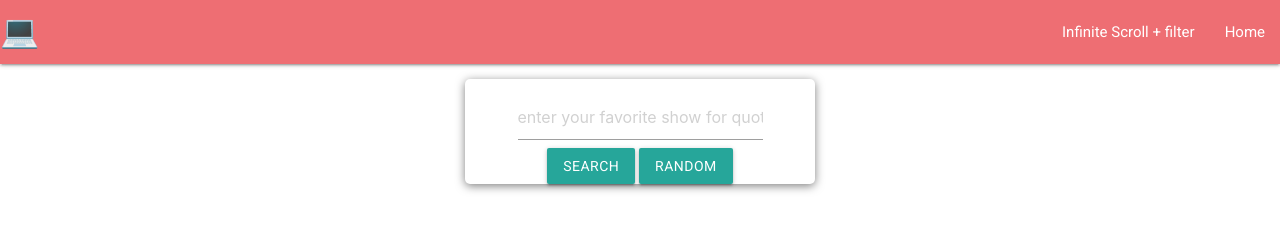
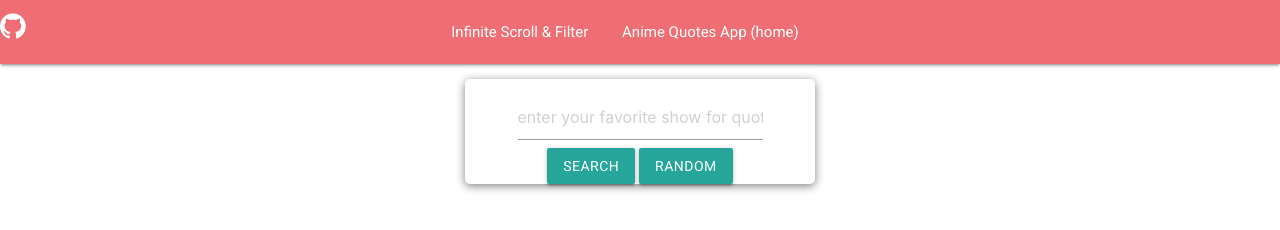
Before and after one commit to luke-h1/anime-quotes-app, a website: page index.html in a window 1280 px wide. Drawn offline with nearby package versions, Linux system fonts and the light colour scheme.

Commit message:
fix navbar styles

```diff
--- a/index.html
+++ b/index.html
@@ -4,21 +4,20 @@
     <meta charset="UTF-8" />
     <meta name="viewport" content="width=device-width, initial-scale=1.0">
     <link rel="stylesheet" href="https://cdnjs.cloudflare.com/ajax/libs/materialize/1.0.0/css/materialize.min.css">
+    <link rel="stylesheet" href="https://stackpath.bootstrapcdn.com/font-awesome/4.7.0/css/font-awesome.min.css" integrity="sha384-wvfXpqpZZVQGK6TAh5PVlGOfQNHSoD2xbE+QkPxCAFlNEevoEH3Sl0sibVcOQVnN" crossorigin="anonymous">
     <link rel="stylesheet" href="styles.css" />
     <title>Anime Quotes App</title>
   </head>
   <body>
     <div class="navbar-fixed">
       <nav>
-        <div class="nav-wrapper">
-          <a href="#!" class="brand-logo">💻</a>
-          <ul class="right hide-on-med-and-down">
-            <li><a href="infinite-scroll.html">Infinite Scroll + filter </a></li>
-            <li><a href="index.html">
-              Home
-            </a></li>
-          </ul>
+        <div class="center list-container">
+          <a href="infinite-scroll.html">Infinite Scroll & Filter</a>
+          <a href="index.html">Anime Quotes App (home)</a>
+          <a class="github" href="https://github.com/luke-h1/anime-quotes-app"><i class="fa fa-github fa-2x"></i></a>
+
         </div>
+
       </nav>
     </div>
     <div class="container">
--- a/infinite-styles.css
+++ b/infinite-styles.css
@@ -74,6 +74,19 @@
 .char-style {
   color: red;
 }
+li {
+  list-style-type: none;
+}
+
+.list-container a {
+  margin-right: 2em;
+}
+
+.github {
+  position: absolute;
+  top: 0 ;
+  left: 0;
+}
 
 
 
--- a/styles.css
+++ b/styles.css
@@ -112,8 +112,19 @@ body {
   color: red;
 }
 
+li {
+  list-style-type: none;
+}
 
+.list-container a {
+  margin-right: 2em;
+}
 
+.github {
+  position: absolute;
+  top: 0 ;
+  left: 0;
+}
 
 /* MEDIA QUERIES  */
 @media (max-width: 1280px) {
```
Also changed, not shown: infinite-scroll.html (+6 -6 lines).
